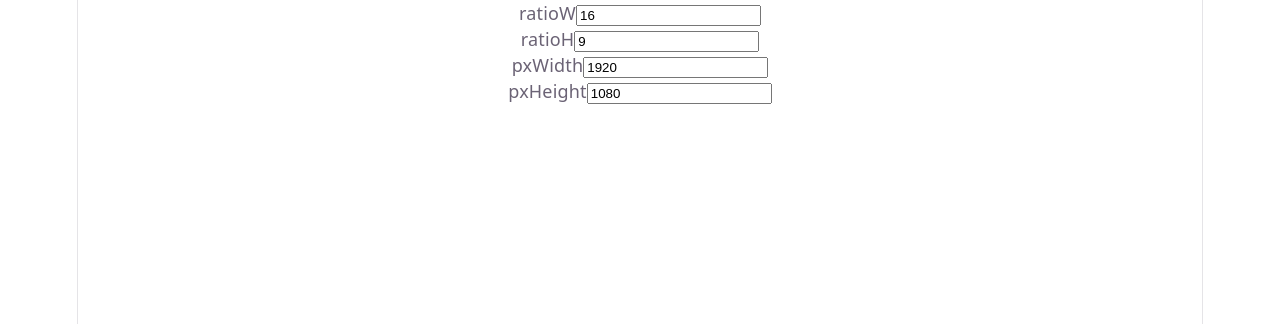
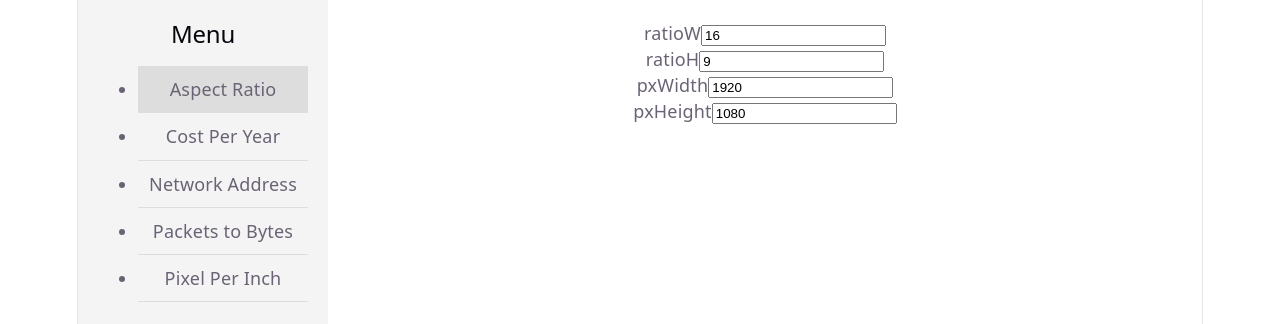
Before and after one commit to altflow/calc-app, a React (Vite) app: page / in a window 1280 px wide. Shown: the top 324 px of the page. Built offline with nearby package versions, Linux system fonts and the light colour scheme.

Commit message:
implemented layout

```diff
--- a/src/App.tsx
+++ b/src/App.tsx
@@ -1,11 +1,7 @@
-import AspectRatio from "./features/AspectRatio"
+import Layout from "./components/Layout";
 
 function App() {
-  return (
-    <div>
-      <AspectRatio />
-    </div>
-  )
+  return <Layout />;
 }
 
-export default App
+export default App;
--- /dev/null
+++ b/src/components/Layout/Layout.module.css
@@ -0,0 +1,66 @@
+.layout {
+  display: flex;
+  height: 100vh;
+}
+
+.sidebar {
+  width: 250px;
+  background-color: #f4f4f4;
+  padding: 20px;
+  box-sizing: border-box;
+  overflow-y: auto;
+}
+
+.menuItem {
+  padding: 10px;
+  cursor: pointer;
+  border-bottom: 1px solid #ddd;
+}
+
+.menuItem.selected {
+  background-color: #ddd;
+}
+
+.content {
+  flex: 1;
+  padding: 20px;
+  box-sizing: border-box;
+  overflow-y: auto;
+}
+
+.hamburger {
+  display: none;
+  position: fixed;
+  top: 10px;
+  left: 10px;
+  z-index: 1000;
+  background-color: #333;
+  color: white;
+  border: none;
+  padding: 10px;
+  cursor: pointer;
+}
+
+.sidebar.mobileOpen {
+  display: block;
+  position: fixed;
+  top: 0;
+  left: 0;
+  width: 250px;
+  height: 100vh;
+  z-index: 999;
+}
+
+@media (max-width: 768px) {
+  .sidebar {
+    display: none;
+  }
+
+  .hamburger {
+    display: block;
+  }
+
+  .sidebar.mobileOpen {
+    display: block;
+  }
+}
--- /dev/null
+++ b/src/components/Layout/index.tsx
@@ -0,0 +1,60 @@
+import React, { useState } from 'react';
+import AspectRatio from '../../features/AspectRatio';
+import styles from './Layout.module.css';
+
+type MenuItem = {
+  id: string;
+  label: string;
+  component: React.ComponentType;
+};
+
+const menuItems: MenuItem[] = [
+  { id: 'aspectRatio', label: 'Aspect Ratio', component: AspectRatio },
+  { id: 'costPerYear', label: 'Cost Per Year', component: () => <div>Cost Per Year Component Coming Soon</div> },
+  { id: 'networkAddress', label: 'Network Address', component: () => <div>Network Address Component Coming Soon</div> },
+  { id: 'packetsToBytes', label: 'Packets to Bytes', component: () => <div>Packets to Bytes Component Coming Soon</div> },
+  { id: 'pixelPerInch', label: 'Pixel Per Inch', component: () => <div>Pixel Per Inch Component Coming Soon</div> },
+];
+
+const Layout: React.FC = () => {
+  const [selectedMenu, setSelectedMenu] = useState<string>('aspectRatio');
+  const [isSidebarOpen, setIsSidebarOpen] = useState<boolean>(false);
+
+  const toggleSidebar = () => {
+    setIsSidebarOpen(!isSidebarOpen);
+  };
+
+  const handleMenuClick = (id: string) => {
+    setSelectedMenu(id);
+    setIsSidebarOpen(false); // スマホでメニュー選択後に閉じる
+  };
+
+  const selectedComponent = menuItems.find(item => item.id === selectedMenu)?.component;
+
+  return (
+    <div className={styles.layout}>
+      <button className={styles.hamburger} onClick={toggleSidebar}>
+        ☰
+      </button>
+      <div className={`${styles.sidebar} ${isSidebarOpen ? styles.mobileOpen : ''}`}>
+        <h2>Menu</h2>
+        <ul>
+          {menuItems.map(item => (
+            <li
+              key={item.id}
+              className={`${styles.menuItem} ${selectedMenu === item.id ? styles.selected : ''}`}
+              onClick={() => handleMenuClick(item.id)}
+            >
+              {item.label}
+            </li>
+          ))}
+        </ul>
+      </div>
+      <div className={styles.content}>
+        {selectedComponent && React.createElement(selectedComponent)}
+      </div>
+    </div>
+  );
+};
+
+export default Layout;
```
